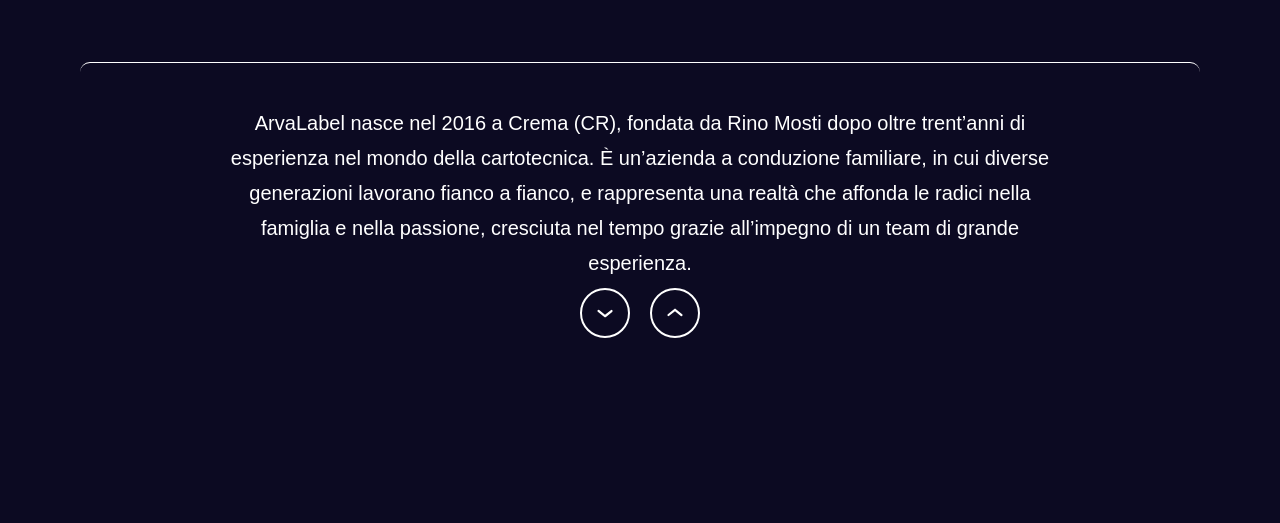
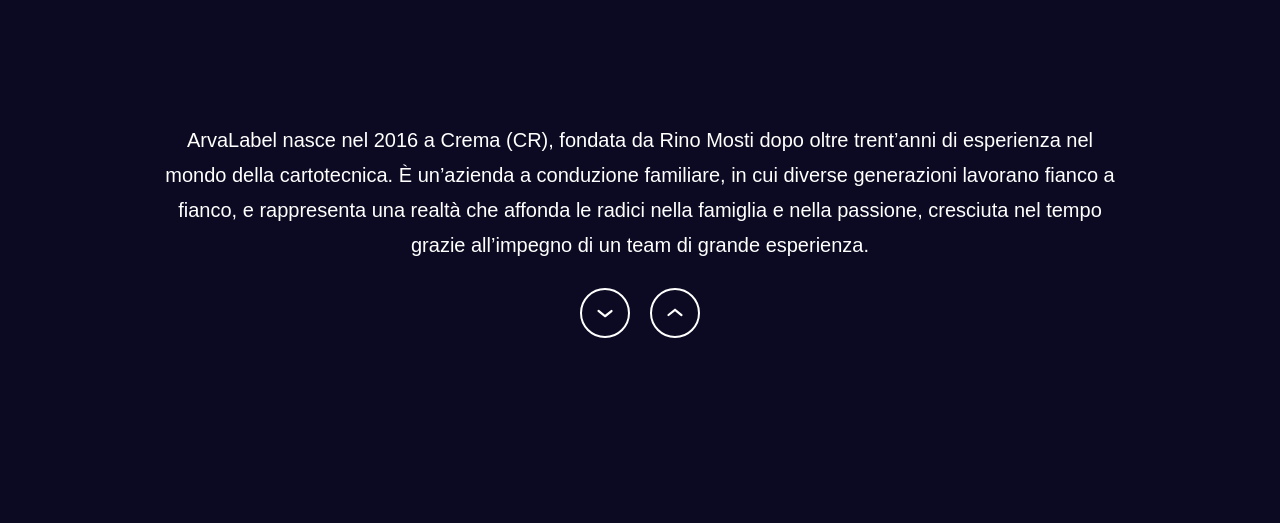
Before and after one commit to gianluigi97/ArvaLabel, a Flask app: page /home in a window 1280 px wide. Shown: the part 878-1401 px from the top of the page. Run offline with Flask 3, Linux system fonts and the light colour scheme.

Commit message:
modificata lunghezza box description e tolto border top

```diff
--- a/static/index.css
+++ b/static/index.css
@@ -214,14 +214,13 @@
   color: white;
   width: 100%;
   height: 50%;
-  max-width: 1100px;
+  max-width: 1500px;
   padding: 10px;
   border-radius: 10px;
   background-color: transparent;
   display: flex;
   justify-content: center;
   align-items: center;
-  border-top: 1px solid white;
 }
 
 #description .p1,
```
